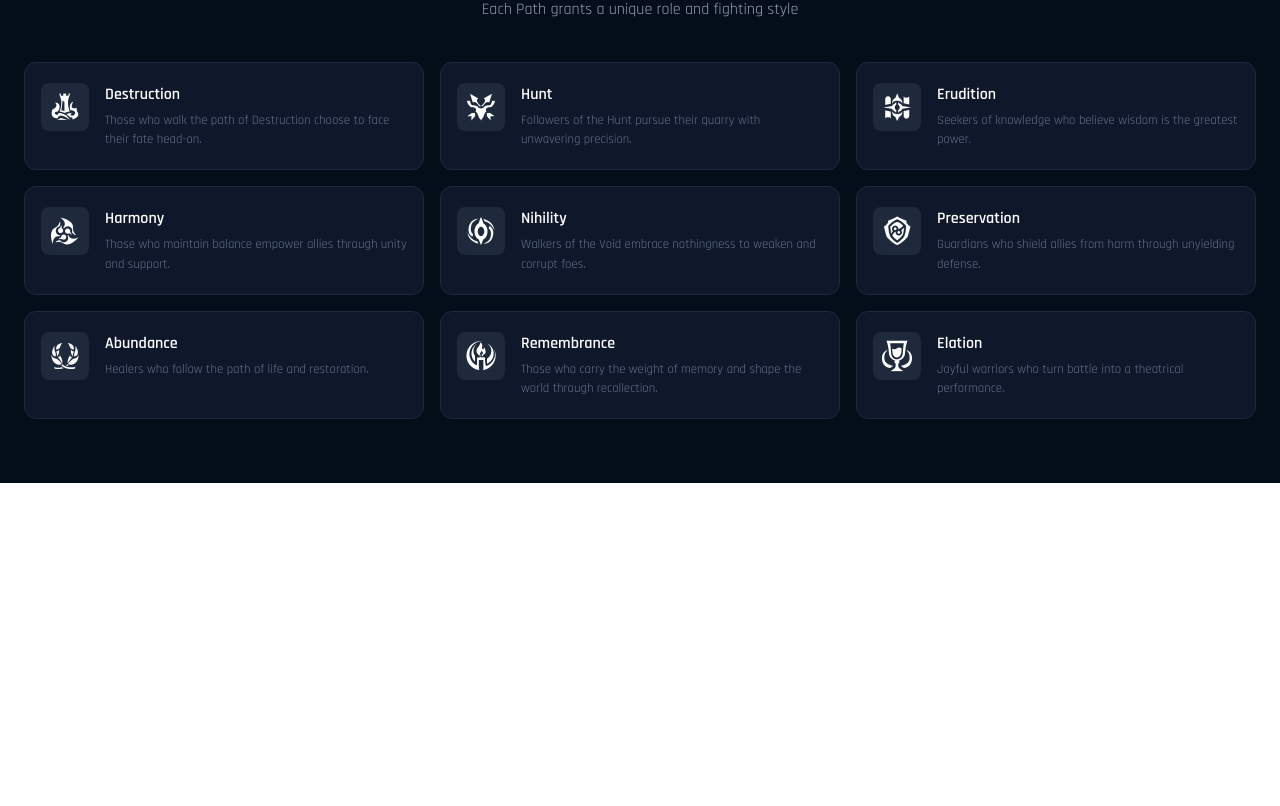
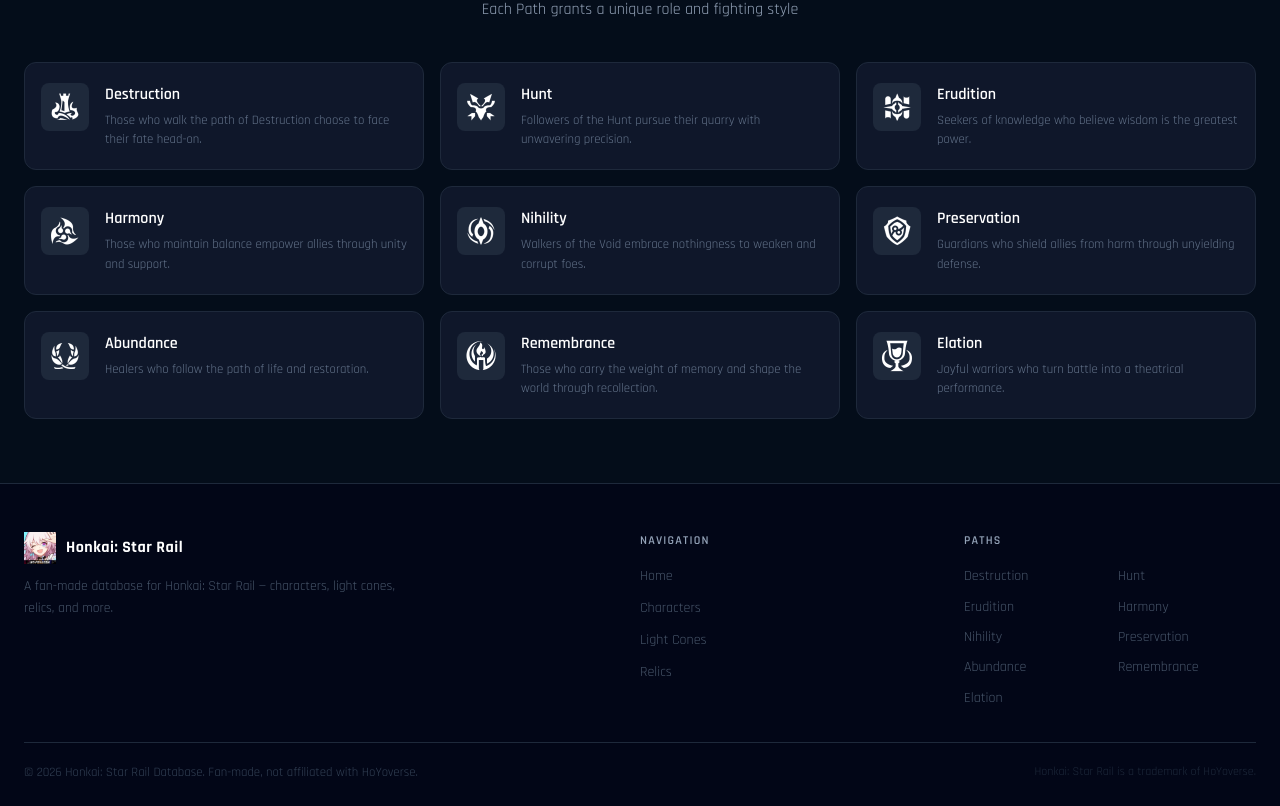
Before and after one commit to rizkicahyaa/honkaistarrail-data, a Vue app: page / in a window 1280 px wide. Shown: the part 2024-2830 px from the top of the page. Before the commit the page ends 2507 px from the top, so only its background shows below. Built offline with nearby package versions, Linux system fonts and the light colour scheme.

Commit message:
feat: added footer

```diff
--- a/src/App.vue
+++ b/src/App.vue
@@ -3,6 +3,7 @@
 import HeroCarousel from "./components/HeroCarousel.vue";
 import CharacterSection from "./components/CharacterSection.vue";
 import PathSection from "./components/PathSection.vue";
+import AppFooter from "./components/AppFooter.vue";
 </script>
 
 <template>
@@ -11,5 +12,6 @@
         <HeroCarousel />
         <CharacterSection />
         <PathSection />
+        <AppFooter />
     </div>
 </template>
--- /dev/null
+++ b/src/components/AppFooter.vue
@@ -0,0 +1,203 @@
+<script setup lang="ts">
+const navLinks = [
+    { label: "Home",         href: "#" },
+    { label: "Characters",   href: "#" },
+    { label: "Light Cones",  href: "#" },
+    { label: "Relics",       href: "#" },
+];
+
+const paths = [
+    "Destruction", "Hunt", "Erudition",
+    "Harmony", "Nihility", "Preservation",
+    "Abundance", "Remembrance", "Elation",
+];
+
+const currentYear = new Date().getFullYear();
+</script>
+
+<template>
+    <footer class="footer">
+        <div class="footer-container">
+
+            <!-- Top -->
+            <div class="footer-top">
+
+                <!-- Brand -->
+                <div class="footer-brand">
+                    <div class="footer-logo-wrap">
+                        <img src="/hsr-logo.webp" alt="Honkai: Star Rail" class="footer-logo" />
+                        <span class="footer-brand-name">Honkai: Star Rail</span>
+                    </div>
+                    <p class="footer-brand-desc">
+                        A fan-made database for Honkai: Star Rail — characters, light cones, relics, and more.
+                    </p>
+                </div>
+
+                <!-- Nav Links -->
+                <div class="footer-col">
+                    <h3 class="footer-col-title">Navigation</h3>
+                    <ul class="footer-links">
+                        <li v-for="link in navLinks" :key="link.label">
+                            <a :href="link.href" class="footer-link">{{ link.label }}</a>
+                        </li>
+                    </ul>
+                </div>
+
+                <!-- Paths -->
+                <div class="footer-col">
+                    <h3 class="footer-col-title">Paths</h3>
+                    <ul class="footer-links footer-links--two-col">
+                        <li v-for="path in paths" :key="path">
+                            <a href="#" class="footer-link">{{ path }}</a>
+                        </li>
+                    </ul>
+                </div>
+
+            </div>
+
+            <!-- Divider -->
+            <div class="footer-divider"></div>
+
+            <!-- Bottom -->
+            <div class="footer-bottom">
+                <p class="footer-copy">
+                    &copy; {{ currentYear }} Honkai: Star Rail Database. Fan-made, not affiliated with HoYoverse.
+                </p>
+                <p class="footer-hoyoverse">
+                    Honkai: Star Rail is a trademark of HoYoverse.
+                </p>
+            </div>
+
+        </div>
+    </footer>
+</template>
+
+<style scoped>
+/* Footer */
+.footer {
+    background-color: #020617;
+    border-top: 1px solid #1e293b;
+    padding: 3rem 0 1.5rem;
+}
+
+.footer-container {
+    max-width: 80rem;
+    margin: 0 auto;
+    padding: 0 1.5rem;
+}
+
+/* Top Grid */
+.footer-top {
+    display: grid;
+    grid-template-columns: 1fr;
+    gap: 2rem;
+}
+
+@media (min-width: 640px) {
+    .footer-top { grid-template-columns: 1fr 1fr; }
+}
+
+@media (min-width: 1024px) {
+    .footer-top { grid-template-columns: 2fr 1fr 1fr; }
+}
+
+/* Brand */
+.footer-logo-wrap {
+    display: flex;
+    align-items: center;
+    gap: 0.625rem;
+    margin-bottom: 0.75rem;
+}
+
+.footer-logo {
+    width: 2rem;
+    height: 2rem;
+    object-fit: contain;
+}
+
+.footer-brand-name {
+    color: white;
+    font-weight: 700;
+    font-size: 1rem;
+    letter-spacing: 0.03em;
+}
+
+.footer-brand-desc {
+    color: #475569;
+    font-size: 0.85rem;
+    line-height: 1.6;
+    margin: 0;
+    max-width: 24rem;
+}
+
+/* Columns */
+.footer-col-title {
+    color: #94a3b8;
+    font-size: 0.75rem;
+    font-weight: 600;
+    letter-spacing: 0.1em;
+    text-transform: uppercase;
+    margin-bottom: 0.875rem;
+}
+
+.footer-links {
+    list-style: none;
+    padding: 0;
+    margin: 0;
+    display: flex;
+    flex-direction: column;
+    gap: 0.5rem;
+}
+
+.footer-links--two-col {
+    display: grid;
+    grid-template-columns: repeat(2, 1fr);
+    gap: 0.4rem 1rem;
+}
+
+.footer-link {
+    color: #475569;
+    font-size: 0.875rem;
+    text-decoration: none;
+    transition: color 0.2s;
+}
+
+.footer-link:hover {
+    color: #fbbf24;
+}
+
+/* Divider */
+.footer-divider {
+    border-top: 1px solid #1e293b;
+    margin: 2rem 0 1.25rem;
+}
+
+/* Bottom */
+.footer-bottom {
+    display: flex;
+    flex-direction: column;
+    gap: 0.25rem;
+    align-items: center;
+    text-align: center;
+}
+
+@media (min-width: 640px) {
+    .footer-bottom {
+        flex-direction: row;
+        justify-content: space-between;
+        text-align: left;
+    }
+}
+
+.footer-copy {
+    color: #334155;
+    font-size: 0.8rem;
+    margin: 0;
+}
+
+.footer-hoyoverse {
+    color: #1e293b;
+    font-size: 0.75rem;
+    margin: 0;
+}
+</style>
```
